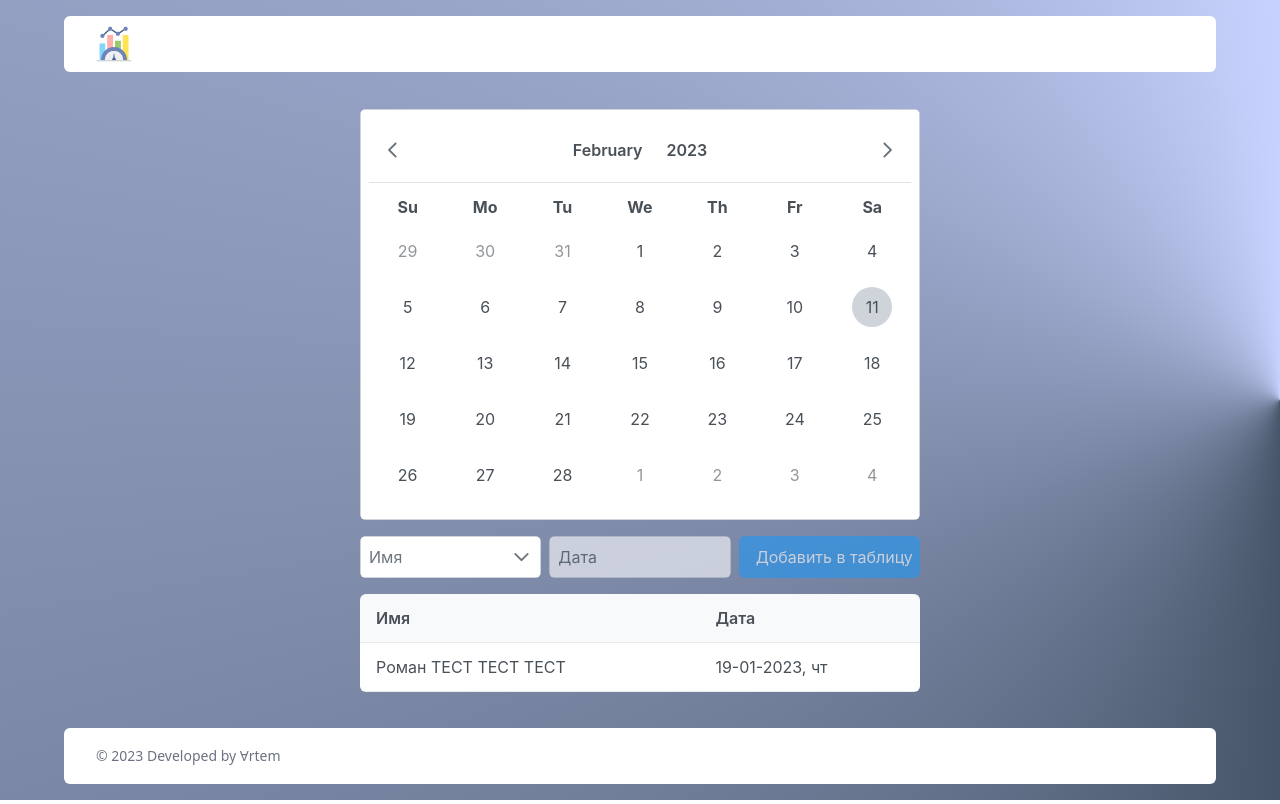
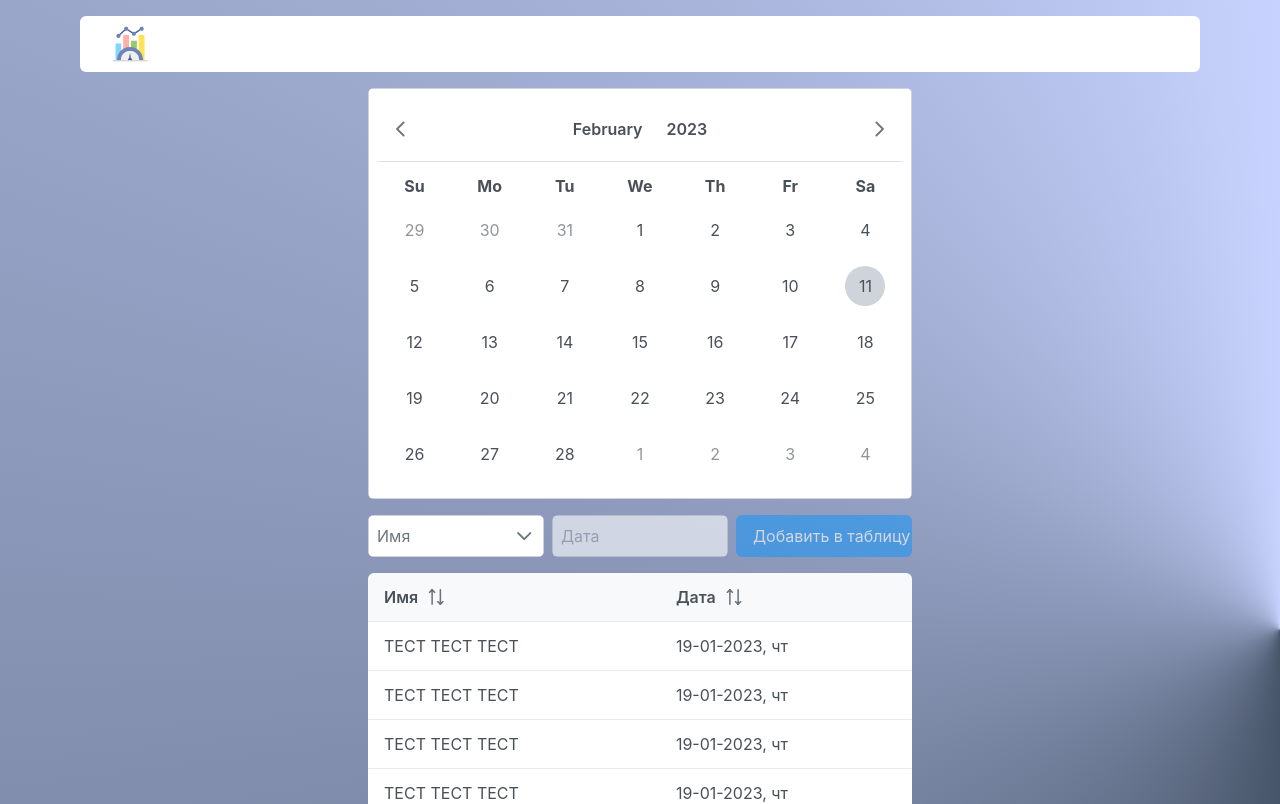
Before and after one commit to artemshchirov/vip-beeri, a React (Vite) app: page / in a window 1280 px wide. Shown: the top 804 px of the page. Built offline with nearby package versions, Linux system fonts and the light colour scheme.

Commit message:
feat(all): add formik, style DataTable, fix Spinner

```diff
--- a/src/components/Footer.tsx
+++ b/src/components/Footer.tsx
@@ -2,10 +2,13 @@ import { FC } from "react";
 
 const Footer: FC = () => {
   return (
-    <footer className="w-full p-4 bg-white rounded-md shadow  dark:border-gray-700 dark:bg-gray-800">
-      <p className="text-sm text-gray-500 sm:text-center dark:text-gray-400">
-        © 2023
-      </p>
+    <footer className="px-4 md:px-4 xl:px-8 lg:px-6 py-2.5 bg-white border-gray-200 rounded-md dark:bg-gray-800">
+      <span className="container flex flex-wrap items-center h-6 mx-auto text-sm text-gray-500 sm:h-9 sm:text-center dark:text-gray-400">
+        © 2023&nbsp;
+        <a href="#" className="hover:underline">
+          Developed by Ɐrtem
+        </a>
+      </span>
     </footer>
   );
 };
--- a/src/layouts/Page.tsx
+++ b/src/layouts/Page.tsx
@@ -9,9 +9,9 @@ interface PageProps {
 
 const Page: React.FC<PageProps> = ({ children }) => {
   return (
-    <div className="p-3 flex flex-col items-center justify-between min-h-screen bg-[conic-gradient(at_right,_var(--tw-gradient-stops))] from-indigo-200 via-slate-600 to-indigo-200">
+    <div className="py-4 md:py-4 px-8 md:px-12 xl:px-20 lg:px-16 flex flex-col min-h-screen justify-between bg-[conic-gradient(at_right,_var(--tw-gradient-stops))] from-indigo-200 via-slate-600 to-indigo-200">
       <Header />
-      <main className="flex flex-col items-center justify-center w-full h-full px-4 py-2 sm:px-8 sm:py-4 md:px-12 md:py-6 lg:px-16 lg:py-8">
+      <main className="flex justify-center w-full p-4 no-scrollbar md:p-4">
         {children}
       </main>
       <Footer />
--- a/src/pages/Home.tsx
+++ b/src/pages/Home.tsx
@@ -6,6 +6,8 @@ import { DataTable } from "primereact/datatable";
 import { Column } from "primereact/column";
 import { Dropdown, DropdownChangeParams } from "primereact/dropdown";
 import { Toast } from "primereact/toast";
+import { useFormik } from "formik";
+import { classNames } from "primereact/utils";
 import logo from "../assets/logo.png";
 
 interface FormValues {
@@ -20,87 +22,194 @@ interface Row {
   time: string;
 }
 
-const defaultValues = [
+const defaultValues: Row[] = [
   {
-    id: 1,
-    name: "Роман ТЕСТ ТЕСТ ТЕСТ",
+    id: 10,
+    name: "ТЕСТ ТЕСТ ТЕСТ",
+    date: "19-01-2023, чт",
+    time: "00:25",
+  },
+  {
+    id: 11,
+    name: "ТЕСТ ТЕСТ ТЕСТ",
+    date: "19-01-2023, чт",
+    time: "00:25",
+  },
+  {
+    id: 12,
+    name: "ТЕСТ ТЕСТ ТЕСТ",
+    date: "19-01-2023, чт",
+    time: "00:25",
+  },
+  {
+    id: 13,
+    name: "ТЕСТ ТЕСТ ТЕСТ",
+    date: "19-01-2023, чт",
+    time: "00:25",
+  },
+  {
+    id: 14,
+    name: "ТЕСТ ТЕСТ ТЕСТ",
+    date: "19-01-2023, чт",
+    time: "00:25",
+  },
+  {
+    id: 15,
+    name: "ТЕСТ ТЕСТ ТЕСТ",
+    date: "19-01-2023, чт",
+    time: "00:25",
+  },
+  {
+    id: 16,
+    name: "ТЕСТ ТЕСТ ТЕСТ",
+    date: "19-01-2023, чт",
+    time: "00:25",
+  },
+  {
+    id: 17,
+    name: "ТЕСТ ТЕСТ ТЕСТ",
+    date: "19-01-2023, чт",
+    time: "00:25",
+  },
+  {
+    id: 18,
+    name: "ТЕСТ ТЕСТ ТЕСТ",
+    date: "19-01-2023, чт",
+    time: "00:25",
+  },
+  {
+    id: 19,
+    name: "ТЕСТ ТЕСТ ТЕСТ",
+    date: "19-01-2023, чт",
+    time: "00:25",
+  },
+  {
+    id: 20,
+    name: "ТЕСТ ТЕСТ ТЕСТ",
+    date: "19-01-2023, чт",
+    time: "00:25",
+  },
+  {
+    id: 21,
+    name: "ТЕСТ ТЕСТ ТЕСТ",
+    date: "19-01-2023, чт",
+    time: "00:25",
+  },
+  {
+    id: 22,
+    name: "ТЕСТ ТЕСТ ТЕСТ",
     date: "19-01-2023, чт",
     time: "00:25",
   },
 ];
 
-const dropdownValues = [
+const dropdownValues: { id: number; name: string }[] = [
   { id: 0, name: "Роман" },
   { id: 1, name: "Артём" },
+  { id: 2, name: "НОВОЕ ОЧЕНЬ ДЛИННОЕ БОЛЬШОЕ ИМЯ" },
+  { id: 3, name: "" },
 ];
+
+interface ToastOptions {
+  severity: "success" | "error";
+  summary: string;
+  detail: string;
+}
 
 const Home: React.FC = () => {
   const [selectedDate, setSelectedDate] = useState<string>("");
   const [tableRows, setTableRows] = useState<Row[]>([]);
-  const [selectedName, setSelectedName] = useState<string>("");
+  const [selectedName, setSelectedName] = useState<string | undefined>("");
   const [selectedRow, setSelectedRow] = useState<Row | null>(null);
   const toast = useRef<Toast>(null);
 
   useEffect(() => {
     setTableRows(defaultValues);
-    setSelectedDate(initialValues.date);
-    setSelectedName(initialValues.name);
   }, []);
 
-  const show = ({ name, date }: FormValues) => {
-    if (!toast.current) return;
-    toast.current.show({
-      severity: "success",
-      summary: "Таблица обновлена",
-      detail: `Добавлено имя ${name} и дата ${date}`,
-    });
-  };
-  const initialValues = {
-    name: "Имя",
-    date: "Дата",
+  const showToast = ({ severity, summary, detail }: ToastOptions) => {
+    if (toast.current)
+      toast.current.show({
+        severity,
+        summary,
+        detail,
+      });
   };
 
-  const onSubmit = (e: React.FormEvent<HTMLFormElement>) => {
-    e.preventDefault();
+  const formik = useFormik<FormValues>({
+    initialValues: {
+      name: "",
+      date: "",
+    },
 
-    const date =
-      (e.currentTarget.elements.namedItem("date") as HTMLInputElement).value ||
-      selectedDate;
-    const name =
-      (e.currentTarget.elements.namedItem("name") as HTMLInputElement).value ||
-      selectedName;
+    validateOnChange: false,
+    validateOnBlur: true,
 
-    if (name && date) {
-      show({ name, date });
+    validate: (data) => {
+      let errors: { [key: string]: string } = {};
+
+      if (!data.name) errors.name = "Имя не выбрано";
+      if (!data.date) errors.date = "Дата не выбрана";
+
+      if (Object.keys(errors).length > 0) {
+        showToast({
+          severity: "error",
+          summary: "Таблица не обновлена",
+          detail: Object.values(errors).join(", "),
+        });
+        return errors;
+      }
+
+      return {};
+    },
+
+    onSubmit: (data) => {
+      console.log("data ==>", data);
+
       setTableRows([
         {
           id: 3,
-          name,
-          date,
+          name: data.name,
+          date: data.date,
           time: "00:01",
         },
         ...tableRows,
       ]);
-      setSelectedName("");
-      setSelectedDate(initialValues.date);
-    }
-  };
+
+      showToast({
+        severity: "success",
+        summary: "Таблица обновлена",
+        detail: `Добавлено Имя: ${data.name}, Дата: ${data.date}`,
+      });
+
+      formik.setFieldValue("date", formik.initialValues.date);
+      setSelectedDate(formik.initialValues.date);
+    },
+  });
+
+  const isFormFieldInvalid = (formName: keyof FormValues) =>
+    !!(formik.touched[formName] && formik.errors[formName]);
 
   const onDropdownChange = (e: DropdownChangeParams) => {
-    const nameId = e.value;
-    setSelectedName(dropdownValues[nameId].name);
+    const newNameId = e.value;
+    const newName = dropdownValues.find((x) => x.id === newNameId)?.name;
+    setSelectedName(newName);
+    formik.setFieldValue("name", newName);
+    console.log("newNameId ==>", newNameId, "newName ==>", newName);
   };
 
   const onCalendarChange = (e: CalendarChangeParams) => {
     if (e.value instanceof Date) {
       const newDate = e.value.toLocaleString().split(", ")[0];
       setSelectedDate(newDate);
+      formik.setFieldValue("date", newDate);
+      console.log("newDate ==>", newDate);
     }
   };
 
   return (
-    <div className="py-2 md:py-4 px-2 md:px-8 xl:px-16 lg:px-12 flex flex-col min-h-screen justify-between bg-[conic-gradient(at_right,_var(--tw-gradient-stops))] from-indigo-200 via-slate-600 to-indigo-200">
-      <header className="px-2 md:px-4 xl:px-8 lg:px-6 py-2.5 bg-white border-gray-200 rounded-md dark:bg-gray-800">
+    <div className="py-4 md:py-4 px-8 md:px-12 xl:px-20 lg:px-16 flex flex-col min-h-screen justify-between bg-[conic-gradient(at_right,_var(--tw-gradient-stops))] from-indigo-200 via-slate-600 to-indigo-200">
+      <header className="px-4 md:px-4 xl:px-8 lg:px-6 py-2.5 bg-white border-gray-200 rounded-md dark:bg-gray-800">
         <nav className="container flex flex-wrap items-center justify-between mx-auto">
           <a className="flex items-center" href="#">
             <img src={logo} className="h-6 mr-3 sm:h-9" alt="App Logo" />
@@ -111,7 +220,7 @@ const Home: React.FC = () => {
         </nav>
       </header>
 
-      <main className="flex justify-center w-full p-2  no-scrollbar md:p-4">
+      <main className="flex justify-center w-full p-4 no-scrollbar md:p-4">
         <section className="container flex flex-wrap items-center justify-center ">
           <div className="flex justify-center w-full">
             <Calendar
@@ -122,7 +231,7 @@ const Home: React.FC = () => {
             />
           </div>
           <form
-            onSubmit={onSubmit}
+            onSubmit={formik.handleSubmit}
             className="flex items-center w-full gap-2 my-4 sm:w-full lg:w-6/12"
           >
             <Toast ref={toast} />
@@ -133,8 +242,10 @@ const Home: React.FC = () => {
                 options={dropdownValues}
                 optionValue="id"
                 optionLabel="name"
-                placeholder={selectedName || initialValues.name}
-                className={"w-full"}
+                placeholder={selectedName || "Имя"}
+                className={classNames("w-full", {
+                  "p-invalid": isFormFieldInvalid("name") && !selectedName,
+                })}
                 onChange={(e: DropdownChangeParams) => onDropdownChange(e)}
               />
             </div>
@@ -142,9 +253,11 @@ const Home: React.FC = () => {
               <InputText
                 name="date"
                 value={selectedDate}
-                className={"w-full"}
-                placeholder={selectedDate || initialValues.date}
-                disabled={selectedDate === initialValues.date}
+                className={classNames("w-full", {
+                  "p-invalid": isFormFieldInvalid("date") && !selectedDate,
+                })}
+                placeholder={selectedDate || "Дата"}
+                disabled={selectedDate === formik.initialValues.date}
                 readOnly
               />
             </div>
@@ -154,8 +267,8 @@ const Home: React.FC = () => {
                 type="submit"
                 label="Добавить в таблицу"
                 disabled={
-                  selectedName === initialValues.name ||
-                  selectedDate === initialValues.date
+                  selectedName === formik.initialValues.name ||
+                  selectedDate === formik.initialValues.date
                 }
               />
             </div>
@@ -169,15 +282,20 @@ const Home: React.FC = () => {
               onSelectionChange={(e) => setSelectedRow(e.value)}
               dataKey="id"
               responsiveLayout="scroll"
+              paginator
+              rows={10}
+              alwaysShowPaginator={false}
+              emptyMessage="Данные отсутствуют"
+              paginatorTemplate="FirstPageLink PrevPageLink PageLinks NextPageLink LastPageLink"
             >
-              <Column field="name" header="Имя"></Column>
-              <Column field="date" header="Дата"></Column>
+              <Column field="name" header="Имя" sortable></Column>
+              <Column field="date" header="Дата" sortable></Column>
             </DataTable>
           </div>
         </section>
       </main>
 
-      <footer className="px-2 md:px-4 xl:px-8 lg:px-6 py-2.5 bg-white border-gray-200 rounded-md dark:bg-gray-800">
+      <footer className="px-4 md:px-4 xl:px-8 lg:px-6 py-2.5 bg-white border-gray-200 rounded-md dark:bg-gray-800">
         <span className="container flex flex-wrap items-center h-6 mx-auto text-sm text-gray-500 sm:h-9 sm:text-center dark:text-gray-400">
           © 2023&nbsp;
           <a href="#" className="hover:underline">
```
Also changed, not shown: src/components/Header/Header.tsx (+9 -7 lines), src/components/ui/TableWorkers.tsx (deleted, +0 -105 lines), src/components/ui/ButtonSubmit.tsx (deleted), src/pages/DataTableDemo.css (deleted).
